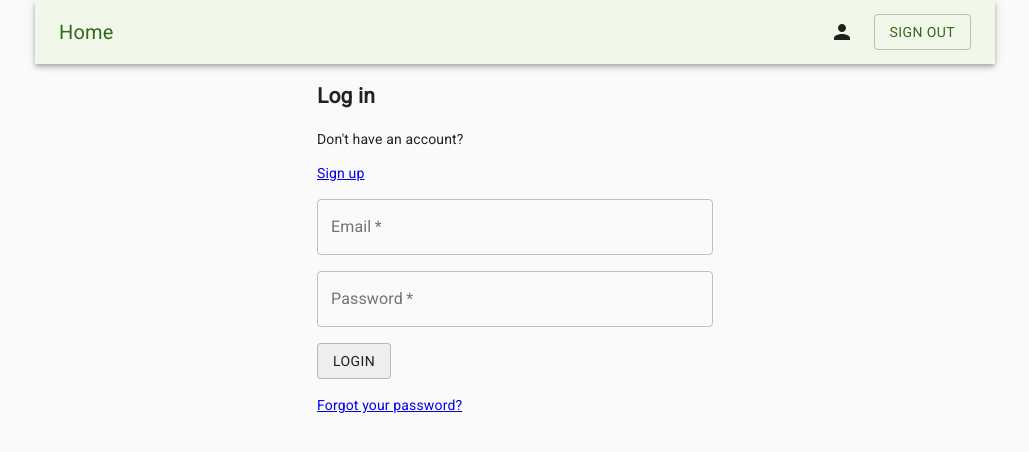
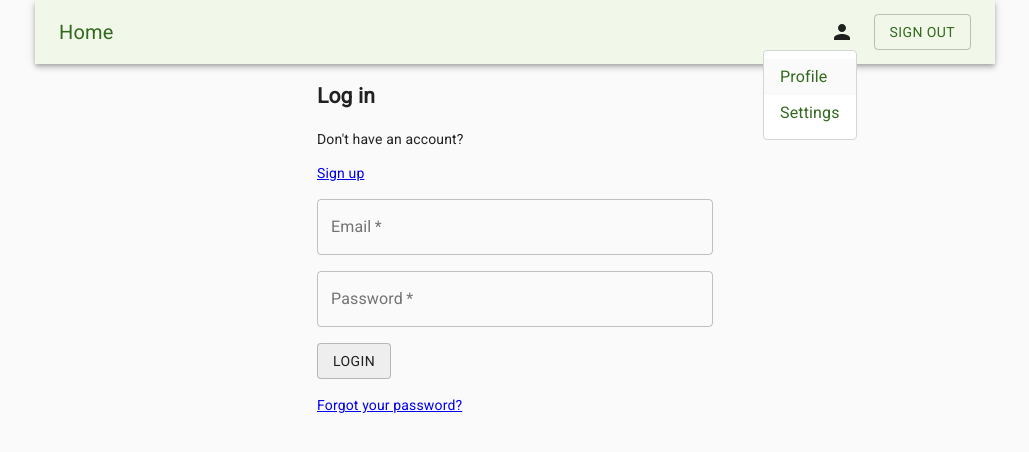
Before and after one commit to EmilieHumbert/swiss-plant-based, a Next.js app: page /login in a window 1280 px wide. Both pictures are taken after a click on the button 966 px from the left and 32 px from the top of the page. Shown: the top 452 px of the page, without its empty margins (125-1154 px from the left). Built offline with nearby package versions, Linux system fonts and the light colour scheme; no server answers.

Commit message:
Add drop down menu in navigation menu

```diff
--- a/components/navigation.js
+++ b/components/navigation.js
@@ -1,4 +1,4 @@
-import React from "react";
+import React, { useState } from "react";
 
 import Link from "next/link";
 
@@ -9,10 +9,13 @@
   Button,
   Container,
   makeStyles,
+  Menu,
+  MenuItem,
   Toolbar,
   Typography,
 } from "@material-ui/core";
 import PersonIcon from "@material-ui/icons/Person";
+import { withStyles } from "@material-ui/core/styles";
 
 const useStyles = makeStyles((theme) => ({
   root: {
@@ -33,12 +36,57 @@
   menuButton: {
     marginRight: theme.spacing(2),
   },
+  menuItem: {
+    color: "#33691e",
+    textDecoration: "none",
+  },
   title: {
     flexGrow: 1,
   },
 }));
 
+const StyledMenu = withStyles({
+  paper: {
+    border: "1px solid #d3d4d5",
+  },
+})((props) => (
+  <Menu
+    elevation={0}
+    getContentAnchorEl={null}
+    anchorOrigin={{
+      vertical: "bottom",
+      horizontal: "left",
+    }}
+    transformOrigin={{
+      vertical: "top",
+      horizontal: "center",
+    }}
+    {...props}
+  />
+));
+
+const StyledMenuItem = withStyles((theme) => ({
+  root: {
+    "&:focus": {
+      backgroundColor: "#fafafa",
+      "& .MuiListItemIcon-root, & .MuiListItemText-primary": {
+        color: "theme.palette.common.white",
+      },
+    },
+  },
+}))(MenuItem);
+
 export default function Navigation() {
+  const [anchorEl, setAnchorEl] = useState(null);
+
+  const handleClick = (event) => {
+    setAnchorEl(event.currentTarget);
+  };
+
+  const handleClose = () => {
+    setAnchorEl(null);
+  };
+
   const classes = useStyles();
   const auth = useAuth();
 
@@ -53,12 +101,29 @@
               </a>
             </Link>
           </Typography>
-          <Button>
-            <Link href="/settings">
-              <PersonIcon />
-            </Link>
+          <Button aria-controls="customized-menu" onClick={handleClick}>
+            <PersonIcon />
           </Button>
+          <StyledMenu
+            id="customized-menu"
+            anchorEl={anchorEl}
+            keepMounted
+            open={Boolean(anchorEl)}
+            onClose={handleClose}
+          >
+            <StyledMenuItem>
+              <Link href="/profile">
+                <a className={classes.menuItem}>Profile</a>
+              </Link>
+            </StyledMenuItem>
+            <StyledMenuItem>
+              <Link href="/settings">
+                <a className={classes.menuItem}>Settings</a>
+              </Link>
+            </StyledMenuItem>
+          </StyledMenu>
           <Button
+            aria-controls="customized-menu"
             className={classes.button}
             onClick={() => auth.signOut()}
             variant="outlined"
```
